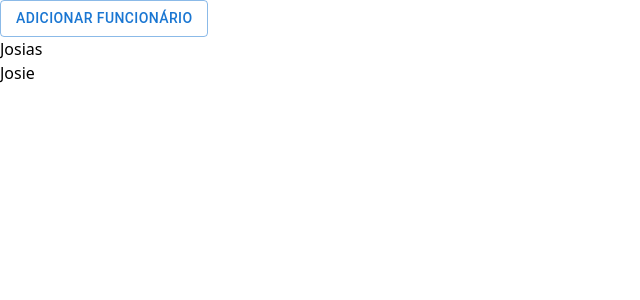
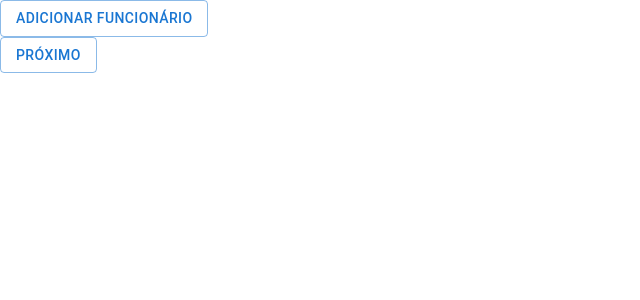
Before and after one commit to Minilodon/lista-atendimento, a React (Vite) app: page / in a window 1280 px wide. Shown: the top 300 px of the page, without its empty margins (0-640 px from the left). Built offline with nearby package versions, Linux system fonts and the light colour scheme.

Commit message:
Adição da função para rodar a ordem de funcionários

```diff
--- a/src/App.tsx
+++ b/src/App.tsx
@@ -8,17 +8,26 @@ interface Worker {
 }
 
 function App() {
-  const [workers, setWorkers] = useState<Worker[]>([{id: '1', name: 'Josias'}, {id: '2', name: 'Josie'}])
+  const [workers, setWorkers] = useState<Worker[]>([])
 
   const addWorker = useCallback(() => {
     const newWorker: Worker = {id: faker.string.uuid(), name: faker.person.firstName()}
     setWorkers([...workers, newWorker])
   },[workers])
 
+  const putFirstToLastPosition = () => {
+    if(workers.length === 0) return
+    const workersArray = [...workers]
+    const firstWorker = workersArray.shift()
+    workersArray.push(firstWorker!)
+    setWorkers(workersArray)
+  }
+
   return (
     <div className="w-sceen h-screen bg-red-300 flex flex-col items-center justify-center">
       <Button variant="outlined" onClick={addWorker}>Adicionar funcionário</Button>
-      <ol>{workers.map((worker) => <li key={worker.id}>{worker.name}</li>)}</ol>
+      <ol>{workers.map((worker, index) => <li key={worker.id}>{index+1} {worker.name}</li>)}</ol>
+      <Button variant="outlined" onClick={putFirstToLastPosition}>Próximo</Button>
     </div>
   )
 }
```
